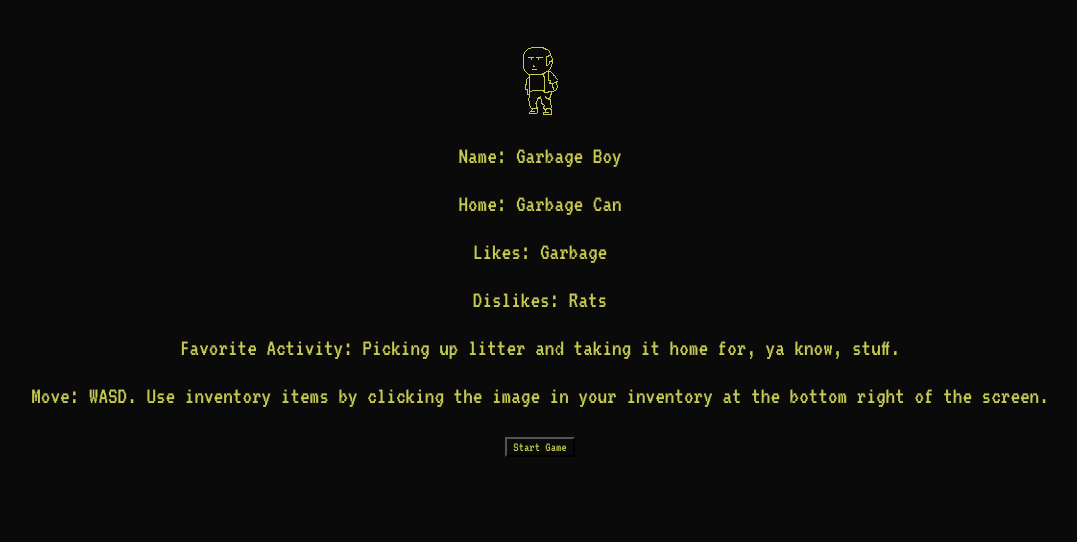
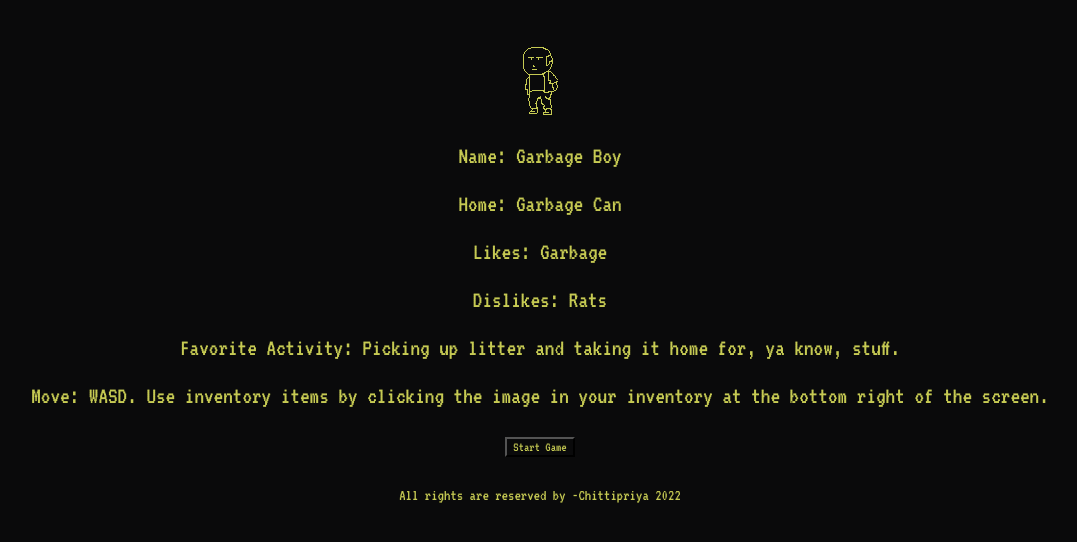
Before and after one commit to chitti12/garbagegame.github.io, a plain HTML site: page index.html in a window 1280 px wide. Shown: the part 232-774 px from the top of the page, without its empty margins (100-1177 px from the left). Drawn offline with Linux system fonts and the light colour scheme; a web font is replaced by a local one.

Commit message:
Update index.html

```diff
--- a/index.html
+++ b/index.html
@@ -49,5 +49,9 @@
         <input id="unmute" type="button" value="unmute">
 
     </div>
+
+    <div id="footer">
+        <span id="footer">All rights are reserved by -Chittipriya 2022</span>
+    </div>
 </body>
 </html>
```
